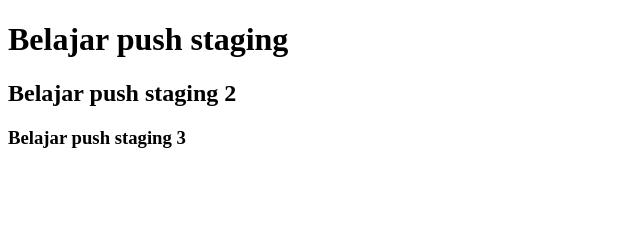
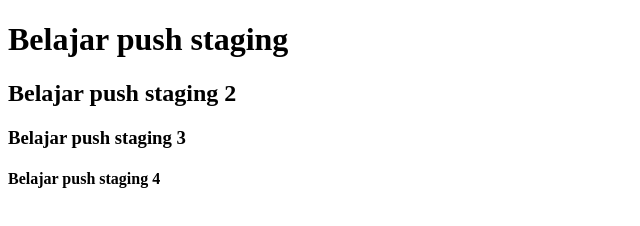
Before and after one commit to Mutsanna/belajar-niomic, a plain HTML site: page header.html in a window 1280 px wide. Shown: the whole page, without its empty margins (0-640 px from the left). Drawn offline with Linux system fonts and the light colour scheme.

Commit message:
add elemen h4

```diff
--- a/header.html
+++ b/header.html
@@ -10,5 +10,6 @@
     <h1>Belajar push staging</h1>
     <h2>Belajar push staging 2</h2>
     <h3>Belajar push staging 3</h3>
+    <h4>Belajar push staging 4</h4>
 </body>
 </html>
```
